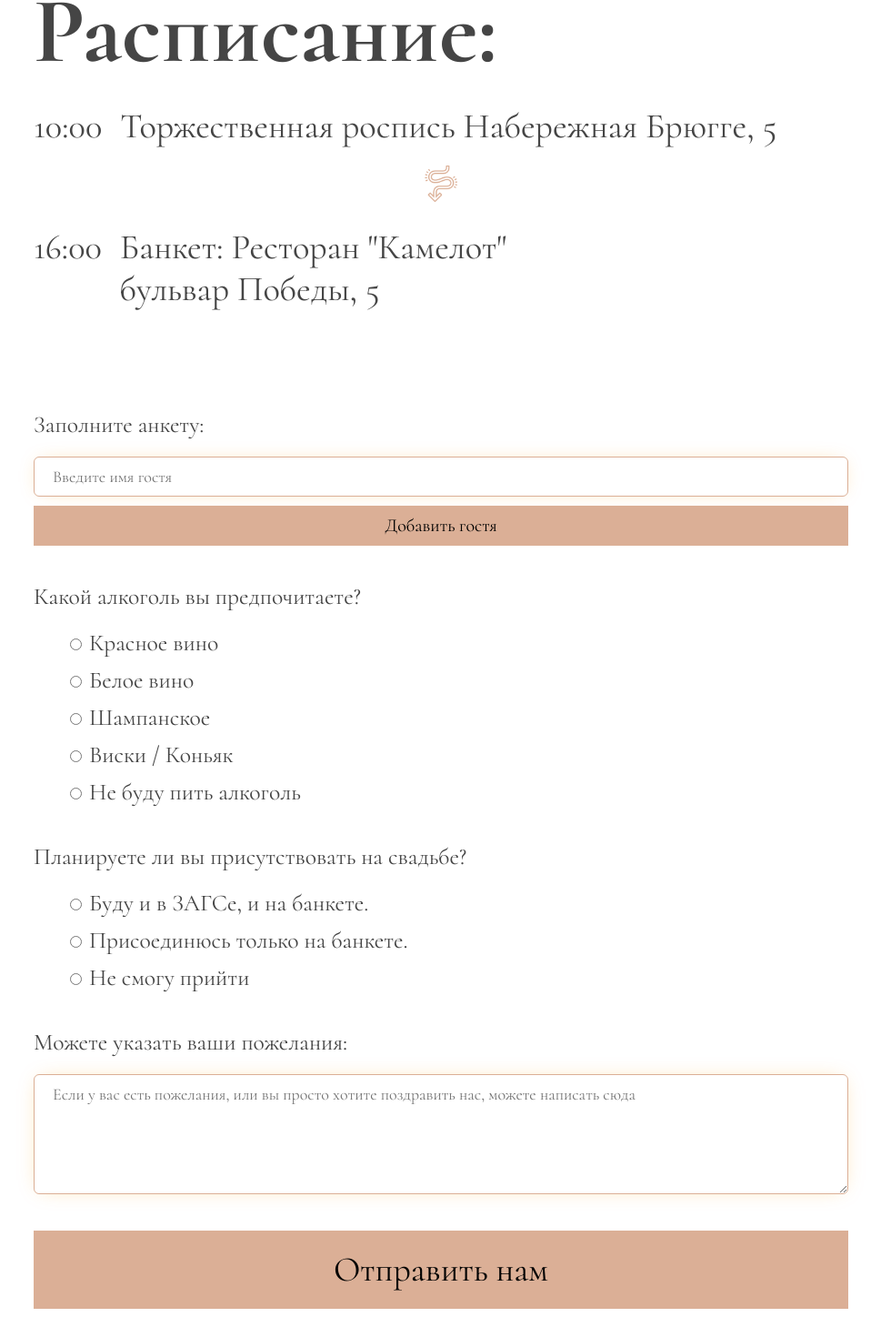
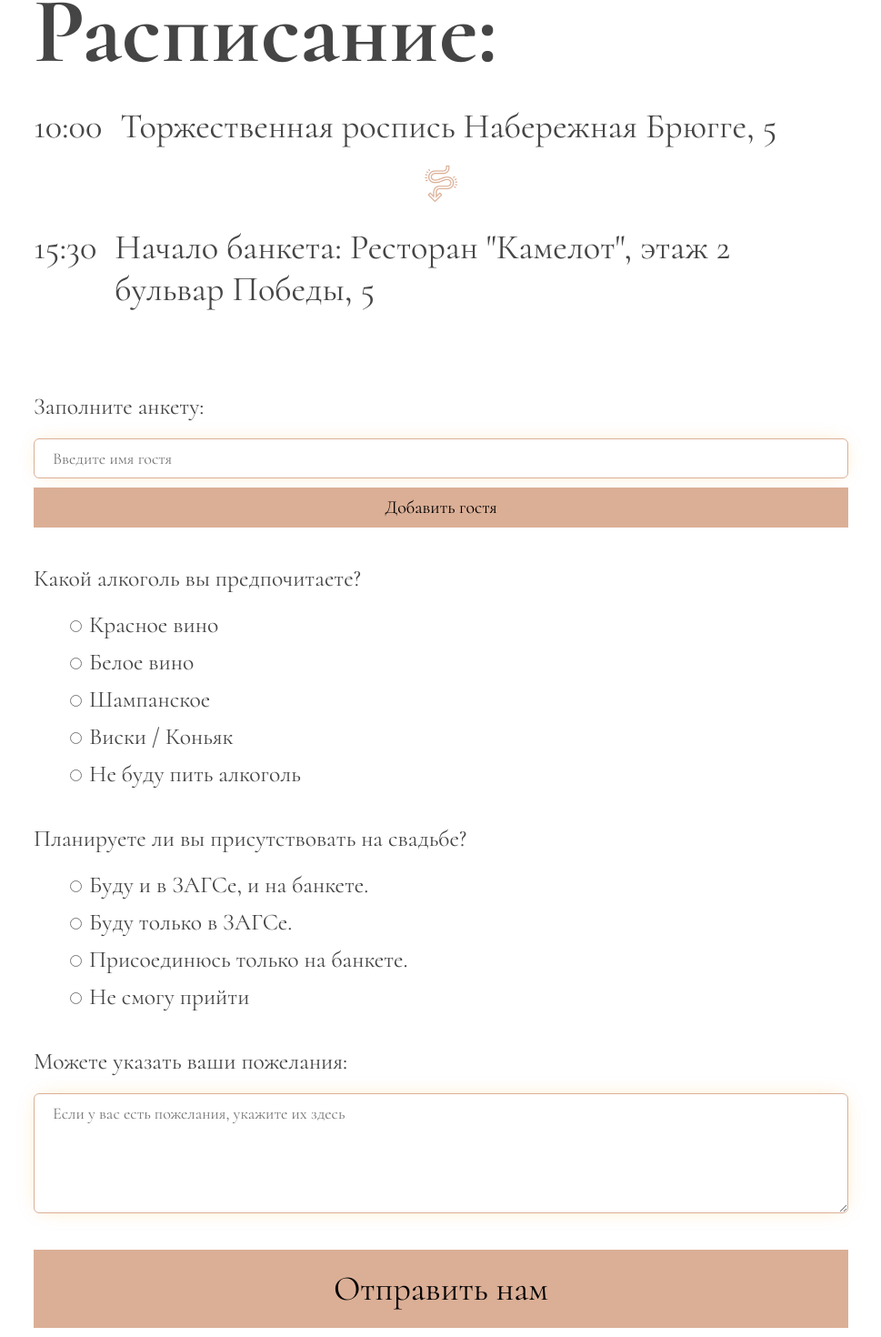
Before and after one commit to DjNekit/wedding, a Next.js app: page / in a window 1280 px wide. Shown: the part 1921-3391 px from the top of the page at 91% size, without its empty margins (155-1124 px from the left). Built offline with nearby package versions, Linux system fonts and the light colour scheme.

Commit message:
правки

```diff
--- a/src/app/layout.tsx
+++ b/src/app/layout.tsx
@@ -9,7 +9,7 @@ const cormorantInfant = Cormorant({
 });
 
 export const metadata: Metadata = {
-  title: "Create Next App",
+  title: "Н+Н",
   description: "Generated by create next app",
 };
 
--- a/src/components/Plan/index.tsx
+++ b/src/components/Plan/index.tsx
@@ -25,17 +25,16 @@ export const Plan: FC = memo(() => {
                         />
                     </div>
                     <div className={s.plan}>
-                        <div className={s.time}>16:00</div>
+                        <div className={s.time}>15:30</div>
                         <div>
                             <div>
-                                Банкет: Ресторан "Камелот"
+                                Начало банкета: Ресторан "Камелот", этаж 2
                             </div>
                             <div>
                                 бульвар Победы, 5
                             </div>
                         </div>
                     </div>
-                    <div></div>
                 </form>
             </div>
         </section>
--- a/src/components/Poll/index.tsx
+++ b/src/components/Poll/index.tsx
@@ -158,6 +158,16 @@ export const Poll: FC = memo(() => {
                             />
                             <div>Буду и в ЗАГСе, и на банкете.</div>
                         </div>
+                        <div className={s.option}>
+                            <input
+                                type="radio"
+                                name='2'
+                                className={s.input}
+                                checked={presence === 'Буду только в ЗАГСе.'}
+                                onChange={() => onRegisterChange('Буду только в ЗАГСе.')}
+                            />
+                            <div>Буду только в ЗАГСе.</div>
+                        </div>
                         <label className={s.option}>
                             <input
                                 type="radio"
@@ -189,7 +199,7 @@ export const Poll: FC = memo(() => {
                                 rows={5}
                                 className={s.nameInput}
                                 onChange={(event) => setMessage(event.target.value)}
-                                placeholder='Если у вас есть пожелания, или вы просто хотите поздравить нас, можете написать сюда'
+                                placeholder='Если у вас есть пожелания, укажите их здесь'
                             />
                         </div>
                     </div>
```
